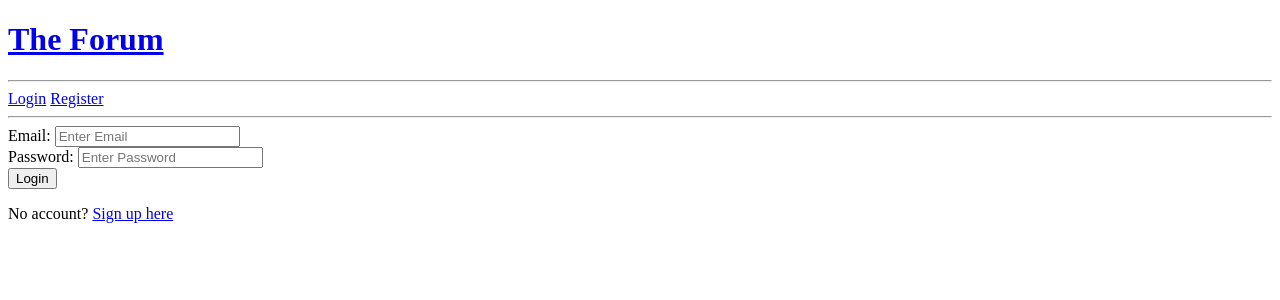
After one commit to jjoseph707/forum, a Django app: page /login/ in a window 1280 px wide. The commit adds this page. Shown: the top 300 px of the page. Run offline with Django 3.2, Linux system fonts and the light colour scheme.

Commit message:
added user reg/login/logout

```diff
--- a/base/admin.py
+++ b/base/admin.py
@@ -1,8 +1,7 @@
 from django.contrib import admin
 
-from .models import Board, Post
+from .models import Board, Post, User
 
-# Register your models here.
-
+admin.site.register(User)
 admin.site.register(Board)
 admin.site.register(Post)
--- a/base/templates/base/home.html
+++ b/base/templates/base/home.html
@@ -2,12 +2,13 @@
 {% block content %}
 
 <h1>Boards:</h1>
+<a href="{% url 'create-board' %}">Create Board</a>
 <hr>
 
 {% for board in boards %}
-    <h4><a href="{% url 'board' board.topic%}">{{board.topic}}</a></h4>
+    <h3><a href="{% url 'board' board.topic%}">{{board.topic}}</a></h3>
 {% endfor %}
 
 <hr>
-<a href="{% url 'create-board' %}">Create Board</a>
+
 {% endblock content %}
--- /dev/null
+++ b/base/templates/base/login.html
@@ -0,0 +1,20 @@
+{% extends 'main.html' %}
+{% block content %}
+
+<div>
+    <form action="" method="POST">
+        {% csrf_token %}
+        <label for="">Email:</label>
+        <input type="email" name="email" placeholder="Enter Email">
+        <br>
+
+        <label for="">Password:</label>
+        <input type="password" name="password" placeholder="Enter Password">
+        <br>
+
+        <input type="submit" value="Login">
+    </form>
+    <p>No account? <a href="{% url 'register' %}">Sign up here</a></p>
+</div>
+
+{% endblock content %}
--- a/base/urls.py
+++ b/base/urls.py
@@ -6,6 +6,10 @@ from . import views
 
 urlpatterns = [
     path('',views.home,name='home'),
+    #user
+    path('login/',views.login_user,name='login'),
+    path('logout/',views.logout_user,name='logout'),
+    path('register/',views.register_user,name='register'),
     #boards
     path('board/<str:pk>/',views.board,name='board'),
     path('create-board/',views.create_board,name='create-board'),
@@ -16,4 +20,5 @@ urlpatterns = [
     path('create-post/<str:pk>/',views.create_post,name='create-post'),
     path('edit-post/<str:pk>/<str:pk2>/',views.edit_post,name='edit-post'),
     path('delete-post/<str:pk>/<str:pk2>/',views.delete_post,name='delete-post'),
+    #comments
 ]
--- a/base/views.py
+++ b/base/views.py
@@ -1,14 +1,59 @@
 from django.shortcuts import render, redirect
 from django.contrib.auth.models import User
+from django.contrib.auth import authenticate, login, logout
+from django.contrib import messages
 
-from .models import Board, Post
-from .forms import BoardForm, PostForm
+from .models import Board, Post, User
+from .forms import BoardForm, PostForm, RegisterUserForm
 
 
 def home(request):
     boards = Board.objects.all()
     context = {'boards':boards}
     return render(request,'base/home.html',context)
+
+#user
+def login_user(request):
+    if request.method=="POST":
+            email=request.POST.get("email")
+            password=request.POST.get("password")
+
+            try:
+                user = User.objects.get(email=email)
+            except:
+                messages.error(request,'#1 Incorrect credentials')
+                return redirect('login')
+            user = authenticate(request,email=email,password=password)
+            if user is not None:
+                login(request,user)
+                return redirect('home')
+            else:
+                messages.error(request,'#2 Incorrect credentials')
+                return redirect('login')
+
+    context={}
+    return render(request,'base/login.html',context)
+
+def logout_user(request):
+    logout(request)
+    return redirect('home')
+
+def register_user(request):
+    form = RegisterUserForm()
+    if request.method == 'POST':
+        form = RegisterUserForm(request.POST)
+        if form.is_valid():
+            user = form.save(commit=False)
+            user.name = user.name.lower()
+            user.email = user.email.lower()
+            user.save()
+            login(request, user)
+            return redirect('home')
+        else:
+            messages.error(request,'An error occurred during registration')
+    content={'form':form}
+    return render(request,'base/register.html',content)
+
 
 #board
 def board(request, pk):
--- a/forum/settings.py
+++ b/forum/settings.py
@@ -40,6 +40,8 @@ INSTALLED_APPS = [
 
     'base.apps.BaseConfig',
 ]
+
+AUTH_USER_MODEL = 'base.User'
 
 MIDDLEWARE = [
     'django.middleware.security.SecurityMiddleware',
--- a/templates/main.html
+++ b/templates/main.html
@@ -10,6 +10,25 @@
     <h1><a href="{% url 'home' %}">The Forum</a></h1>
     <hr>
 
+    {% if messages %}
+    <ul class="messages">
+        {% for message in messages %}
+        <li>{{message}}</li>
+        {% endfor %}
+    </ul>
+    <hr>
+    {% endif %}
+
+    {% if request.user.is_authenticated %}
+    <p>Hi {{request.user.name}}</p>
+    <a href="{% url 'logout' %}">Logout</a>
+    {% else %}
+    <a href="{% url 'login' %}">Login</a>
+    <a href="{% url 'register' %}">Register</a>
+    {% endif %}
+
+    <hr>
+
     {% block content %}
 
     {% endblock %}
```
Also changed, not shown: base/forms.py (+7 -1 lines), base/models.py (+9 -2 lines), base/templates/base/register.html (added, +13 -0 lines), todo.txt (+4 -4 lines), base/migrations/0001_initial.py, base/migrations/0002_board_host.py (deleted), base/migrations/0003_board_created.py (deleted), base/migrations/0004_alter_post_board.py (deleted), db.sqlite3.
